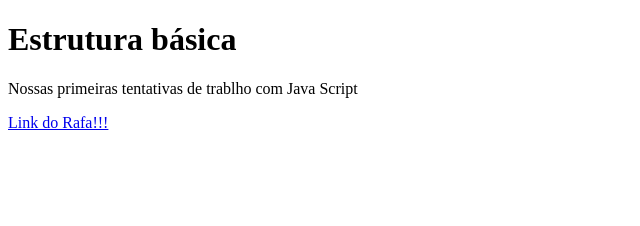
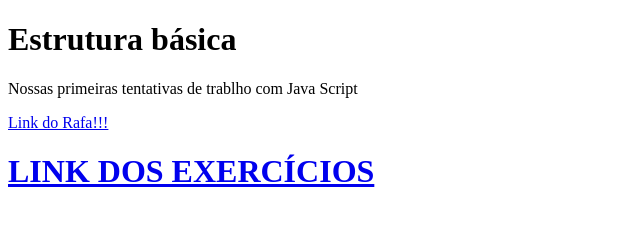
Before and after one commit to DWEBOO-IIW-2025-Arthur/A-A-3-Tri-Arthur, a plain HTML site: page index.html in a window 1280 px wide. Shown: the whole page, without its empty margins (0-640 px from the left). Drawn offline with Linux system fonts and the light colour scheme.

Commit message:
WIP: Adicionar link dos exercicios no index principal

```diff
--- a/index.html
+++ b/index.html
@@ -13,6 +13,8 @@
     <p>Nossas primeiras tentativas de trablho com Java Script</p>
     <a href="modulo-01/index.html"><p>Link do Rafa!!!</p></a>
     <script src="script.js"></script>
+
+    <a href="Aula dia 17-11/"><h1>LINK DOS EXERCÍCIOS</h1></a>
 </body>
 
 </html>
```
